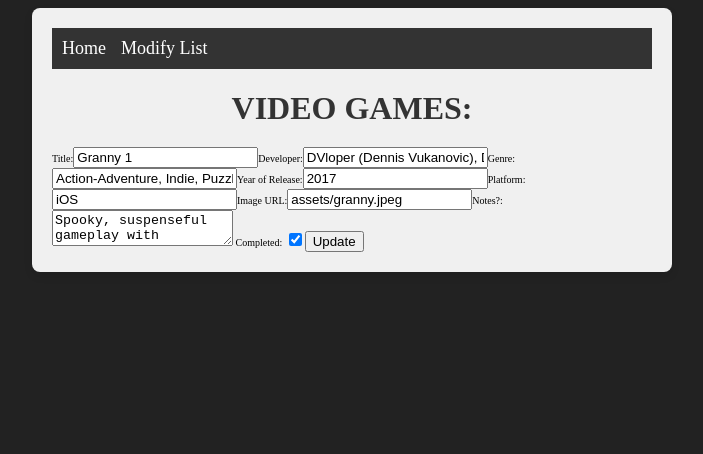
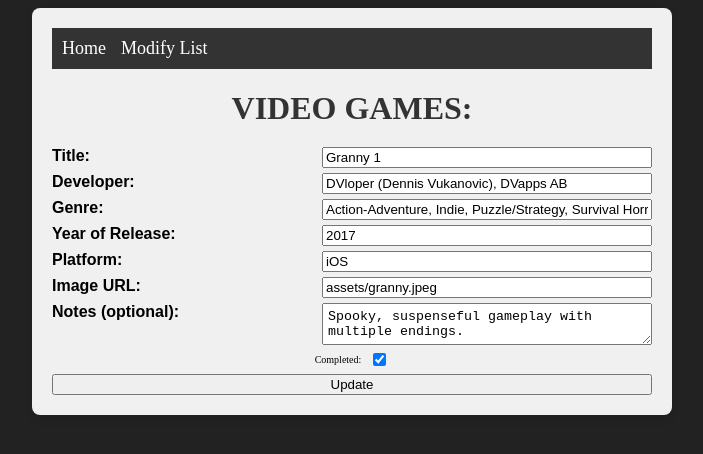
Before and after one commit to faarizsheikh/Faariz_Sheikh_Learning_Angular, an Angular app: page /modify/1 in a window 1280 px wide. Shown: the top 454 px of the page, without its empty margins (288-991 px from the left). Built offline with nearby package versions, Linux system fonts and the light colour scheme.

Commit message:
ADDED & FIXED: Form.

```diff
--- a/src/app/game-form/game-form.css
+++ b/src/app/game-form/game-form.css
@@ -0,0 +1,105 @@
+form {
+  display: grid;
+  grid-auto-rows: auto;
+  grid-template-areas:
+    "titleLbl titleTxt"
+    "devLbl devTxt"
+    "genreLbl genreTxt"
+    "yearLbl yearTxt"
+    "platformLbl platformTxt"
+    "imgLbl imgTxt"
+    "notesLbl notesTxt"
+    "completed completed"
+    "submit submit";
+  grid-template-columns: 250px 1fr;
+  column-gap: 20px;
+  row-gap: 5px;
+}
+
+form > .completed {
+  grid-area: completed;
+  display: flex;
+  align-items: center;
+  justify-content: center;
+  gap: 8px;
+}
+
+form > label {
+  font: bold 16px sans-serif;
+}
+
+form > button {
+  grid-area: submit;
+  text-align: center;
+}
+
+form > input::placeholder,
+form > textarea::placeholder {
+  text-align: center;
+}
+
+form > label:nth-of-type(1) {
+  grid-area: titleLbl;
+}
+
+form > label:nth-of-type(2) {
+  grid-area: devLbl;
+}
+
+form > label:nth-of-type(3) {
+  grid-area: genreLbl;
+}
+
+form > label:nth-of-type(4) {
+  grid-area: yearLbl;
+}
+
+form > label:nth-of-type(5) {
+  grid-area: platformLbl;
+}
+
+form > label:nth-of-type(6) {
+  grid-area: imgLbl;
+}
+
+form > label:nth-of-type(7) {
+  grid-area: notesLbl;
+}
+
+form > input:nth-of-type(1) {
+  grid-area: titleTxt;
+}
+
+form > input:nth-of-type(2) {
+  grid-area: devTxt;
+}
+
+form > input:nth-of-type(3) {
+  grid-area: genreTxt;
+}
+
+form > input:nth-of-type(4) {
+  grid-area: yearTxt;
+}
+
+form > input:nth-of-type(5) {
+  grid-area: platformTxt;
+}
+
+form > input:nth-of-type(6) {
+  grid-area: imgTxt;
+}
+
+form > textarea {
+  grid-area: notesTxt;
+  resize: vertical;
+  min-width: 100px;
+  max-height: 105px;
+  padding: 5px;
+}
+
+/* NOTE TO SELF: CHECK LATER IF NEEDED OR NOT for the width of the input boxes. */
+input:not(last-of-type) {
+  /*width: 100px;*/
+  /*background-color: red;*/
+}
--- a/src/app/game-form/game-form.html
+++ b/src/app/game-form/game-form.html
@@ -1,28 +1,29 @@
 <form [formGroup]="gameForm" (ngSubmit)="submitForm()">
   <label for="forControlName(title)">Title:</label>
-  <input formControlName="title" placeholder="Title" />
+  <input formControlName="title" placeholder="Title">
 
-  <label for="forControlName(title)">Developer:</label>
+  <label for="forControlName(developer)">Developer:</label>
   <input formControlName="developer" placeholder="Developer" />
 
-  <label for="forControlName(title)">Genre:</label>
+  <label for="forControlName(genre)">Genre:</label>
   <input formControlName="genre" placeholder="Genre" />
 
-  <label for="forControlName(title)">Year of Release:</label>
+  <label for="forControlName(yearReleased)">Year of Release:</label>
   <input formControlName="yearReleased" type="number" placeholder="Year Released" />
 
-  <label for="forControlName(title)">Platform:</label>
+  <label for="forControlName(platform)">Platform:</label>
   <input formControlName="platform" placeholder="Platform" />
 
-  <label for="forControlName(title)">Image URL:</label>
+  <label for="forControlName(imageUrl)">Image URL:</label>
   <input formControlName="imageUrl" placeholder="Image URL" />
 
-  <label for="forControlName(title)">Notes?:</label>
-  <textarea formControlName="notes" placeholder="Notes"></textarea>
+  <label for="forControlName(notes)">Notes (optional):</label>
+  <textarea maxlength="160" formControlName="notes" placeholder="Notes"></textarea>
 
-  <label>
-    Completed:
+  <div class = "completed">
+    <label for="formControlName(isCompleted)">Completed:</label>
     <input type="checkbox" formControlName="isCompleted" />
-  </label>
+  </div>
+
   <button type="submit">{{ isEditMode ? 'Update' : 'Add' }}</button>
 </form>
--- a/src/app/game-form/game-form.ts
+++ b/src/app/game-form/game-form.ts
@@ -28,7 +28,7 @@
       title: ['', Validators.required],
       developer: ['', Validators.required],
       genre: ['', Validators.required],
-      yearReleased: ['', [Validators.required, Validators.min(1970)]],
+      yearReleased: ['', [Validators.required, Validators.min(1970), Validators.max(2025)]],
       platform: ['', Validators.required],
       isCompleted: [false],
       notes: [''],
```
